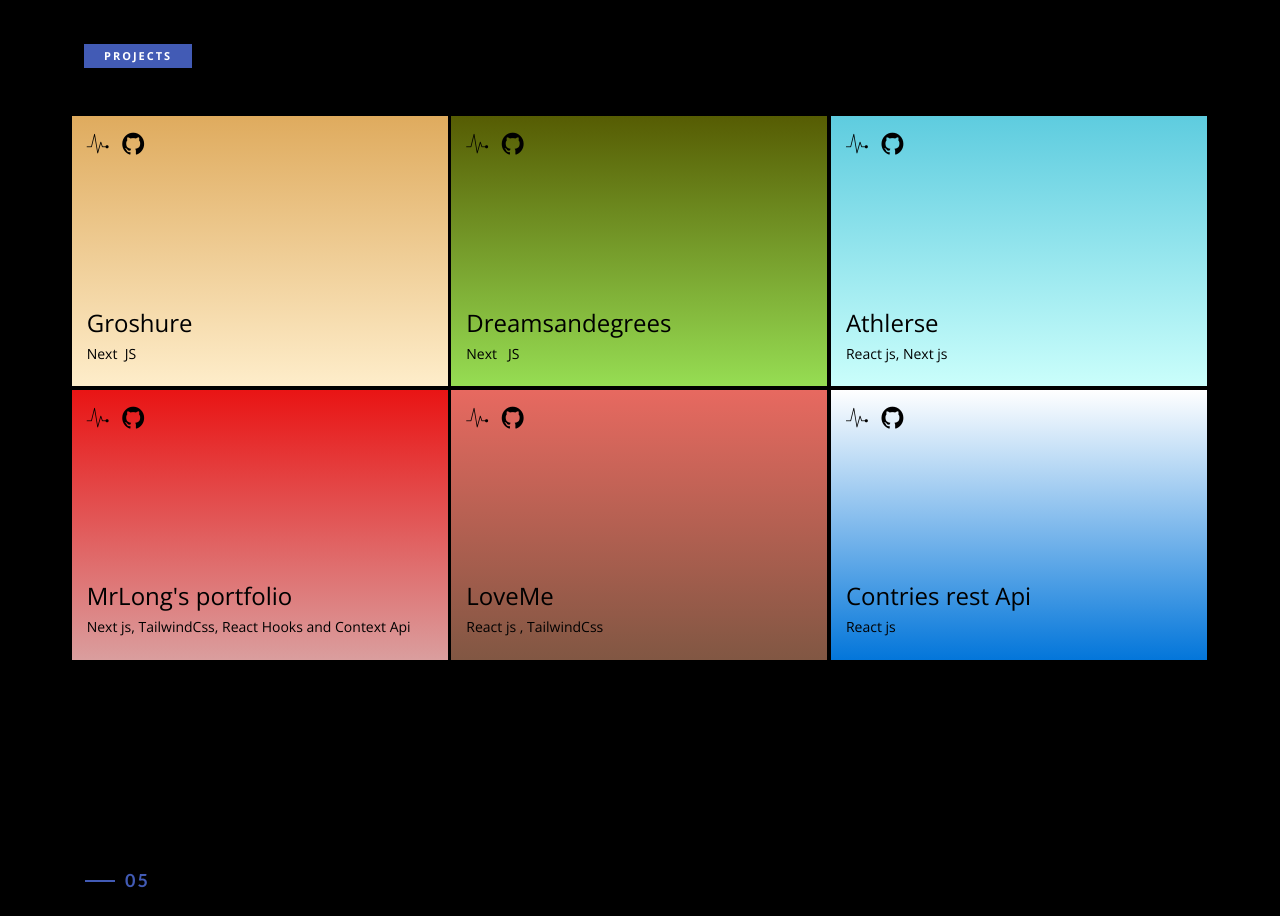
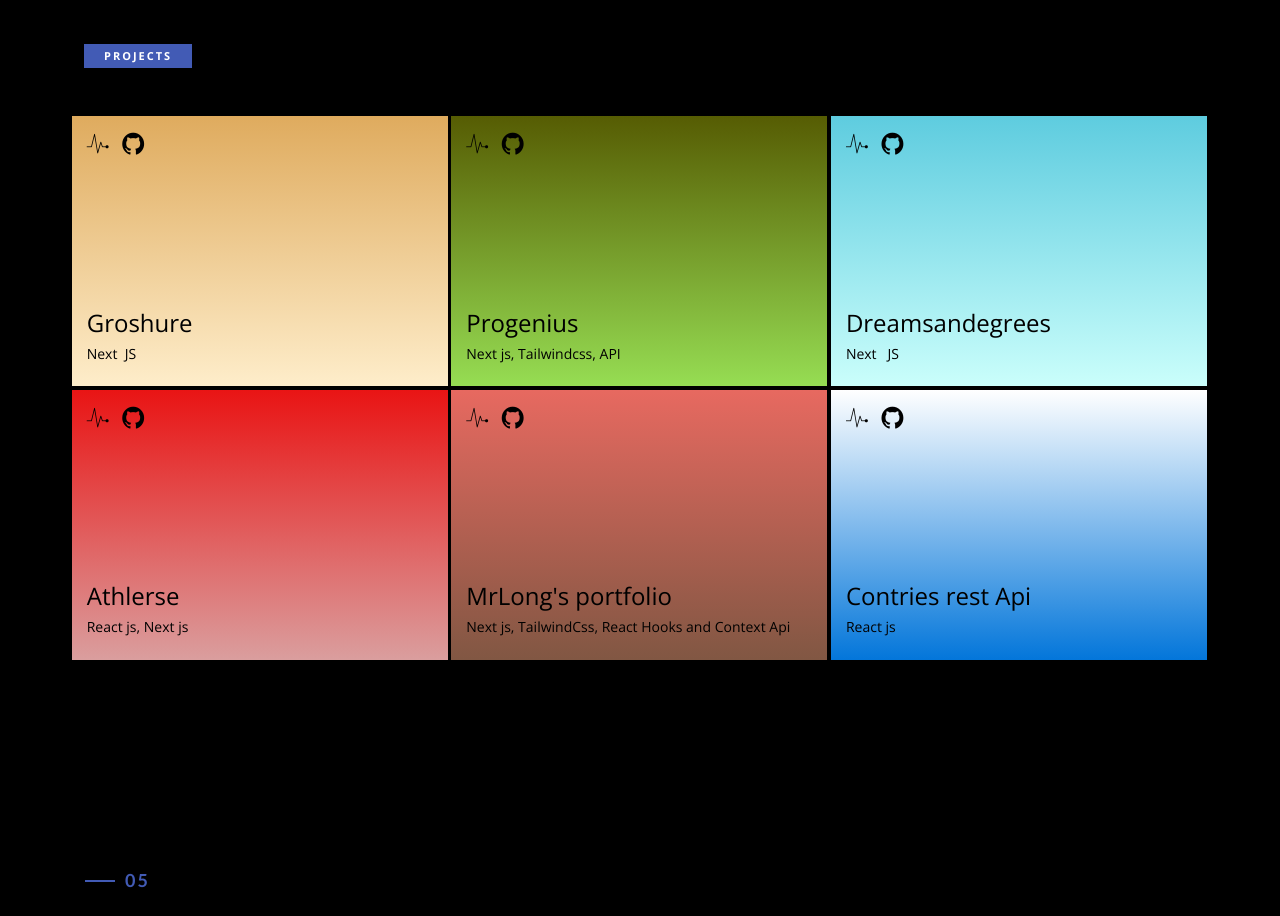
Before and after one commit to Dimeygee/resume, a plain HTML site: page index.html in a window 1280 px wide. Shown: the part 3898-4814 px from the top of the page. Drawn offline with nearby package versions, Linux system fonts and the light colour scheme; files whose address does not match are found by name; a web font is replaced by a local one.

Commit message:
progenius added

```diff
--- a/index.html
+++ b/index.html
@@ -228,6 +228,20 @@
                                    </div>
                                </a>
                            </div>
+                           <div class="col-md-4 col-sm-6 ads loopstudios">
+                            <a id="demo02" class="portfolio_item">
+                                <div>
+                                     <a class='git_live pro_icon ion-ios-pulse'  href='https://www.progenius.io/'   target='_blank'>
+                                     </a>
+                                    <a  target='_blank' class='git_live  pro_icon ion-social-github' href='https://github.com/workshopapps/loveletterwriter.web'>
+                                    </a>
+                                </div>
+                                 <div class="p_b">
+                                    <h3 class="name">Progenius</h3>
+                                    <h5 class="tech">Next js, Tailwindcss, API</h5>
+                                </div>
+                            </a>
+                        </div>
 
                             <div class="col-md-4 col-sm-6  medley">
                                 <a id="demo01" class="portfolio_item">
@@ -270,21 +284,6 @@
                                    <h5 class="tech">Next js, TailwindCss, React Hooks and Context Api</h5>
                                </div>
                            </a>
-                            </div>
-
-                            <div class="col-md-4 col-sm-6 ads loopstudios">
-                                <a id="demo02" class="portfolio_item">
-                                    <div>
-										 <a class='git_live pro_icon ion-ios-pulse'  href='https://loveme.hng.tech/'   target='_blank'>
-										 </a>
-										<a  target='_blank' class='git_live  pro_icon ion-social-github' href='https://github.com/workshopapps/loveletterwriter.web'>
-										</a>
-									</div>
-                                     <div class="p_b">
-                                        <h3 class="name">LoveMe</h3>
-                                        <h5 class="tech">React js , TailwindCss</h5>
-                                    </div>
-                                </a>
                             </div>
                             <div class="col-md-4 col-sm-6 photography">
                                 <a id="demo06" class="portfolio_item">
```
